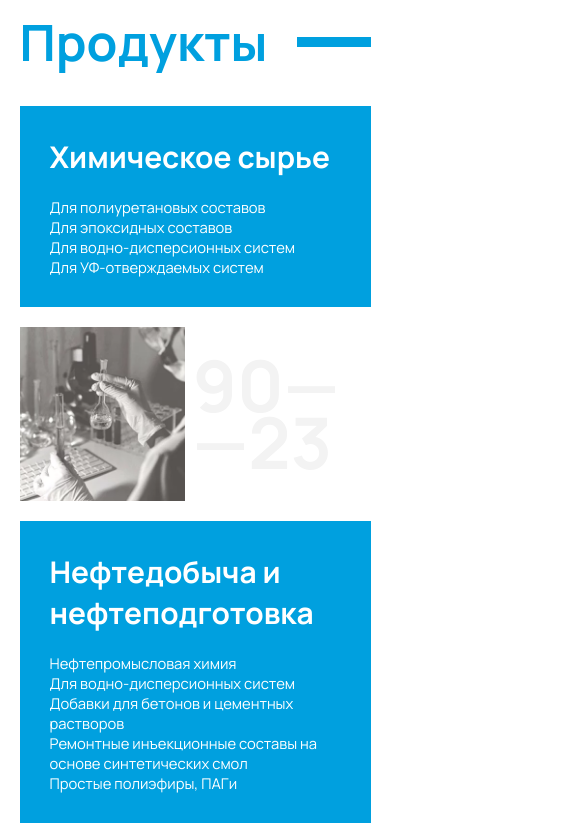
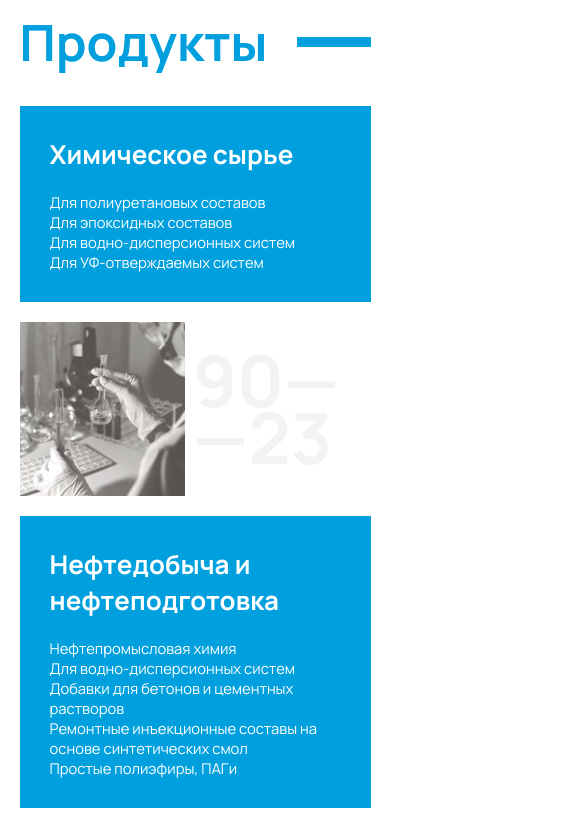
Before and after one commit to I1Kazma/macromer, a plain HTML site: page index.html in a window 390 px wide. Shown: the part 780-1605 px from the top of the page, 585 px wide, since content can reach past the window. Drawn offline with Linux system fonts and the light colour scheme.

Commit message:
Add files via upload

```diff
--- a/css/components/contact-us.sass
+++ b/css/components/contact-us.sass
@@ -12,10 +12,8 @@
     align-items: center
 
     @include desktop-small
-        height: 75vh
+        height: 549px
 
-    @include mobile-big
-        height: 60vh
 
     &__background-text
 
--- a/css/components/products.sass
+++ b/css/components/products.sass
@@ -58,6 +58,9 @@
 
                 @include tablet
                     font-size: calc(1.5em + 1.5vw)
+
+                @include mobile-big
+                    font-size: calc(1.5em + 0.5vw)
 
             span
                 font-size: 24px
--- a/css/layout/header.sass
+++ b/css/layout/header.sass
@@ -48,7 +48,7 @@
 
 
         .menu--open
-            left: 0px !important
+            right: 0px !important
 
         .header__layout__right
             gap:60px
@@ -65,7 +65,7 @@
                 z-index: 1
                 top:0px
                 height: 100vh
-                left: -1000px
+                right: -1000px
                 width: 100%
                 align-items: baseline
                 padding: 30px
```
Also changed, not shown: css/components/contact-us.css, css/layout/header.css, css/main.css, 3 other files.
